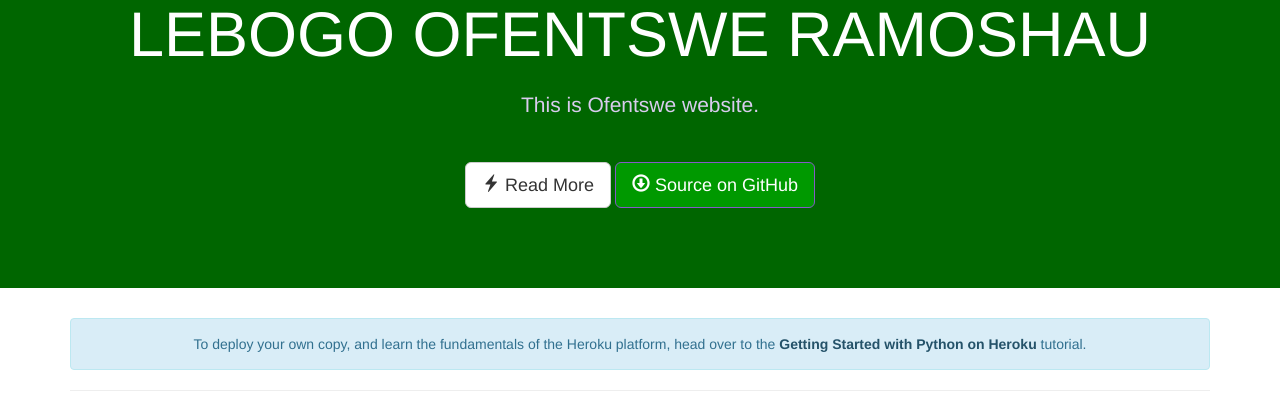
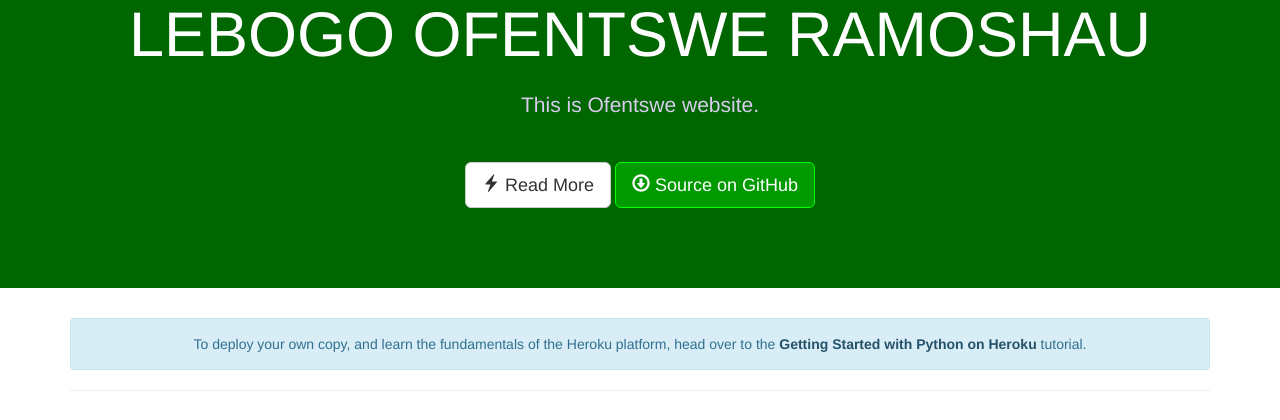
Before and after one commit to Ofentswe1/myrepo, a Django app: page / in a window 1280 px wide. Shown: the part 219-639 px from the top of the page. Run offline with Django 3.2, Linux system fonts and the light colour scheme; some libraries are stand-ins or nearby versions.

Commit message:
change the site

```diff
--- a/hello/templates/base.html
+++ b/hello/templates/base.html
@@ -13,7 +13,7 @@
     }
     .jumbotron .btn-primary {
         background: #009900;
-        border-color: #845ac7
+        border-color: #00ff00
     }
     .jumbotron .btn-primary:hover {
         background: #7646c1
```
